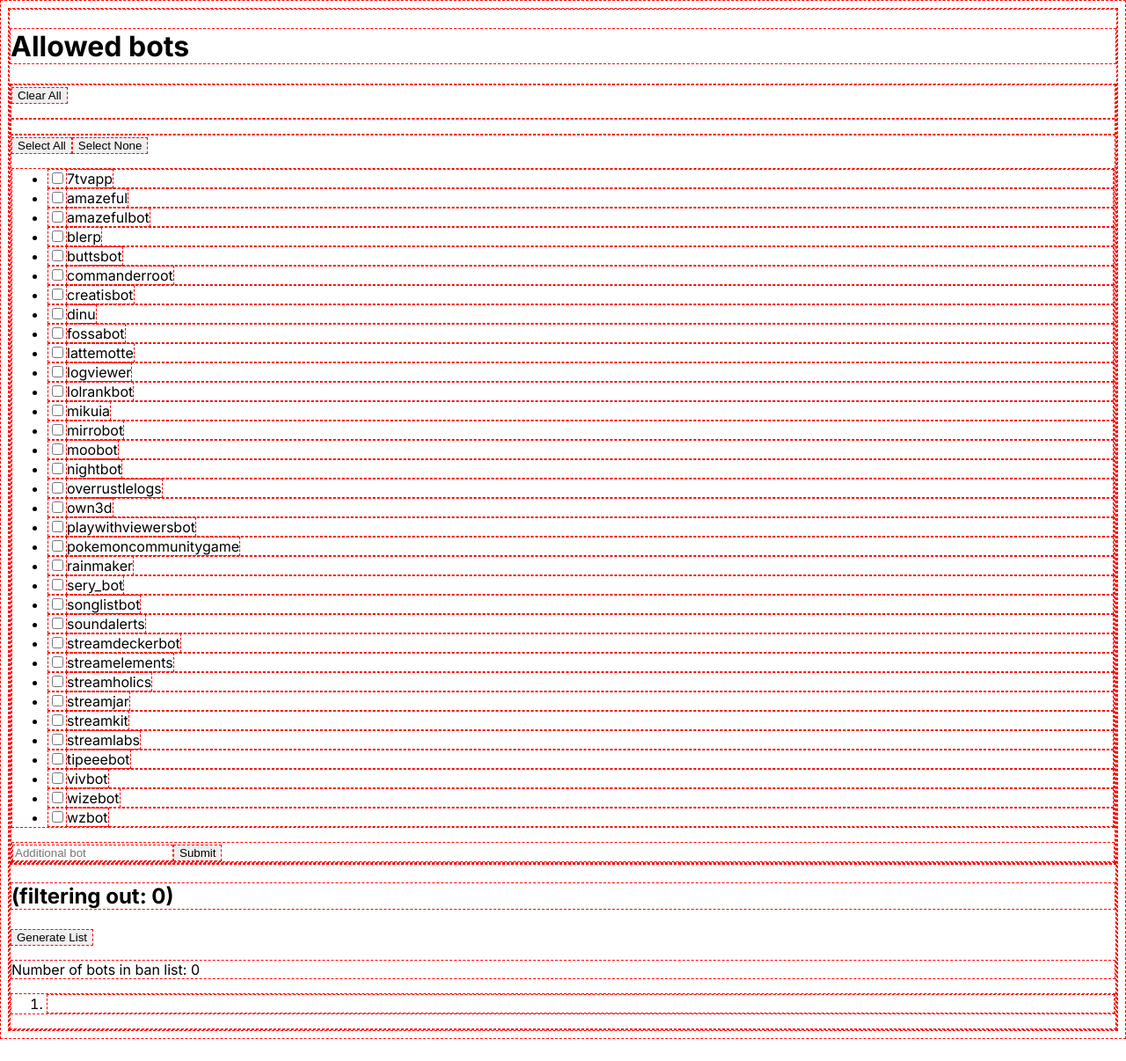
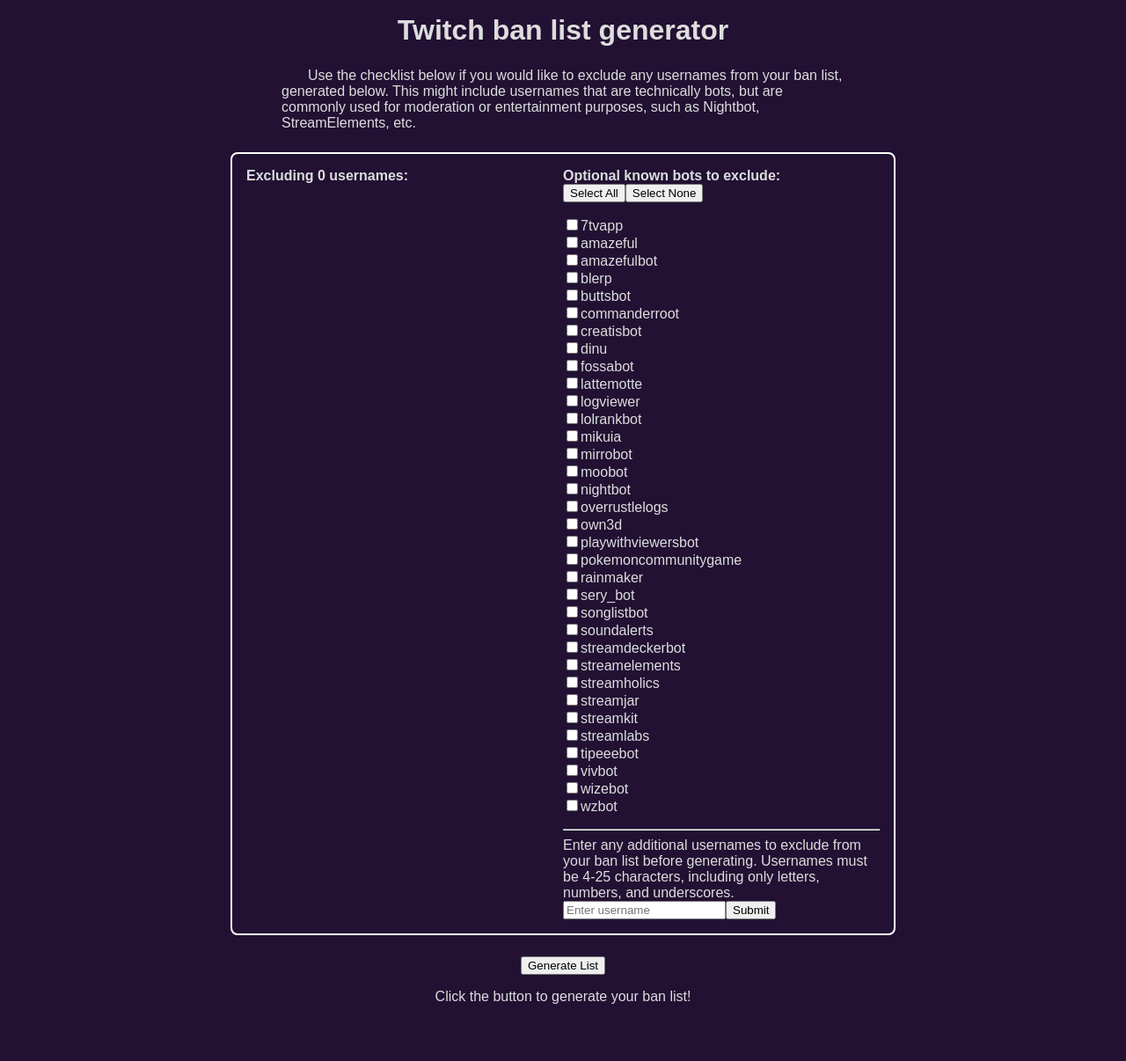
Before and after one commit to jordbort/next-bot-banner, a Next.js app: page / in a window 1280 px wide. Shown: the whole page at 88% size. Before the commit the page ends 1181 px from the top, so only its background shows below. Built offline with nearby package versions, Linux system fonts and the light colour scheme.

Commit message:
Applying styling and form validation

```diff
--- a/src/app/globals.css
+++ b/src/app/globals.css
@@ -1,3 +1,85 @@
-* {
-    border: 1px dashed red;
+body {
+    background-color: #221133;
+    font-family: sans-serif;
+    margin: 0 320px 64px;
 }
+
+h1,
+h2,
+h3,
+h4,
+h5,
+h6,
+p,
+li {
+    margin: 0;
+    color: #DDDDDD;
+}
+
+main {
+    display: flex;
+    flex-direction: column;
+    align-items: center;
+    /* justify-content: center; */
+}
+
+ul {
+    list-style-type: none;
+    padding: 0;
+}
+
+.page-title {
+    margin-top: 16px;
+}
+
+.description {
+    text-indent: 30px;
+    margin: 24px auto;
+}
+
+.lists-container {
+    display: flex;
+    width: 720px;
+    border-width: 2px;
+    border-style: solid;
+    border-color: #ffffff;
+    border-radius: 8px;
+    margin-bottom: 24px;
+    padding: 16px;
+}
+
+.optional-list {
+    width: 50%;
+}
+
+.allowed-list {
+    width: 50%;
+}
+
+.remove-button {
+    background-color: #ff4444;
+    color: #ffffff;
+    margin-right: 2px;
+}
+
+.generated-list {
+    margin-top: 16px;
+}
+
+.debug {
+    border-width: 1px;
+    border-style: dashed;
+    border-color: red;
+}
+
+.blue {
+    border-color: blue;
+}
+
+.green {
+    border-color: green;
+}
+
+.pink {
+    border-color: pink;
+}
--- a/src/app/layout.tsx
+++ b/src/app/layout.tsx
@@ -1,8 +1,5 @@
 import './globals.css'
 import type { Metadata } from 'next'
-import { Inter } from 'next/font/google'
-
-const inter = Inter({ subsets: ['latin'] })
 
 export const metadata: Metadata = {
   title: 'Twitch Bot Banner',
@@ -15,7 +12,7 @@
 }) {
   return (
     <html lang="en">
-    <body className={inter.className}>{children}</body>
+    <body>{children}</body>
       {/* <body className={`${inter.className} bg-slate-800 text-slate-100 container mx-auto p-4`}>{children}</body> */}
     </html>
   )
--- a/src/app/page.tsx
+++ b/src/app/page.tsx
@@ -103,8 +103,9 @@
 
     return (
         <main>
-            <h1>Allowed bots</h1>
-            <div className="flex gap-10">
+            <h1 className="page-title">Twitch ban list generator</h1>
+            <p className="description">Use the checklist below if you would like to exclude any usernames from your ban list, generated below. This might include usernames that are technically bots, but are commonly used for moderation or entertainment purposes, such as Nightbot, StreamElements, etc.</p>
+            <div className="lists-container">
                 <AllowedBots checkedBots={checkedBots} handleDelete={handleDelete} handleClear={handleClear} />
                 <OptionalList checkedBots={checkedBots} optionalBots={optionalBots} handleCheckClick={handleCheckClick} handleSubmit={handleSubmit} handleSelectAll={handleSelectAll} handleSelectNone={handleSelectNone} />
             </div>
--- a/src/components/AllowedBots.tsx
+++ b/src/components/AllowedBots.tsx
@@ -8,20 +8,22 @@
 
 export default function CheckedBots({ checkedBots, handleDelete, handleClear }: Props) {
     return (
-        <div>
+        <div className="allowed-list">
+            <h4>Excluding {checkedBots.length} {checkedBots.length === 1 ? "username" : "usernames"}:</h4>
+            {checkedBots.length ? <>
                 <button onClick={handleClear}>Clear All</button>
                 <ul>
                     {checkedBots.map((bot: string, idx: number) => {
                         return <li key={idx}>
                             <button
                                 onClick={handleDelete}
-                            value={bot}>
-                            {`[`}X{`]`}
-                        </button>
+                                className="remove-button"
+                                value={bot}>X</button>
                             {bot}
                         </li>
                     })}
                 </ul>
+            </> : null}
         </div>
     )
 }
--- a/src/components/CustomBotForm.tsx
+++ b/src/components/CustomBotForm.tsx
@@ -6,13 +6,18 @@
 
 export default function CustomBotForm({ handleSubmit }: Props) {
     return (
+        <>
+            <p>Enter any additional usernames to exclude from your ban list before generating. Usernames must be 4-25 characters, including only letters, numbers, and underscores.</p>
             <form onSubmit={handleSubmit}>
                 <input
                     type="text"
                     name="custom-bot"
-                placeholder="Additional bot"
+                    placeholder="Enter username"
+                    maxLength={25}
+                    pattern="[a-zA-Z0-9_]{4,25}"
                 />
                 <button type="submit">Submit</button>
             </form>
+        </>
     )
 }
--- a/src/components/GeneratedList.tsx
+++ b/src/components/GeneratedList.tsx
@@ -6,7 +6,7 @@
 
 export default function GeneratedList({ checkedBots }: Props) {
     const [results, setResults] = useState<string[]>([])
-    const [loadingText, setLoadingText] = useState<string>('')
+    const [loadingText, setLoadingText] = useState<string>('Click the button to generate your ban list!')
 
     function fetchBots() {
         setResults([])
@@ -27,13 +27,16 @@
     }
 
     return (
-        <div>
-            <h2>(filtering out: {checkedBots.length})</h2>
+        <>
             <button onClick={fetchBots}>Generate List</button>
-            <p>Number of bots in ban list: {results.length}</p>
-            <ol>
-                {results.length ? results.map((robot, idx) => <li key={idx}>{robot}</li>) : <li>{loadingText}</li>}
-            </ol>
-        </div>
+            <div className="generated-list">
+                {results.length ? <>
+                    <h4>Total usernames in ban list: {results.length.toLocaleString()}</h4>
+                    <ul>
+                        {results.map((robot, idx) => <li key={idx}>{robot}</li>)}
+                    </ul>
+                </> : <p>{loadingText}</p>}
+            </div>
+        </>
     )
 }
--- a/src/components/OptionalList.tsx
+++ b/src/components/OptionalList.tsx
@@ -12,8 +12,8 @@
 
 export default function OptionalList({ checkedBots, optionalBots, handleCheckClick, handleSubmit, handleSelectAll, handleSelectNone }: Props) {
     return (
-        <div>
-            {/* <h3>- optional list -</h3> */}
+        <div className="optional-list">
+            <h4>Optional known bots to exclude:</h4>
             <button onClick={handleSelectAll}>Select All</button>
             <button onClick={handleSelectNone}>Select None</button>
             <ul>
@@ -27,6 +27,7 @@
                     )
                 })}
             </ul>
+            <hr />
             <CustomBotForm handleSubmit={handleSubmit} />
         </div>
     )
```
Lines whose indentation alone changed are shown as unchanged.
